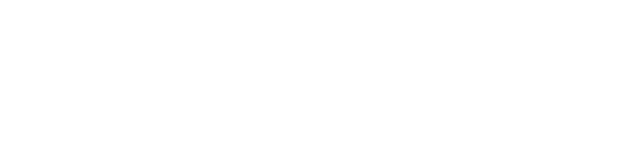
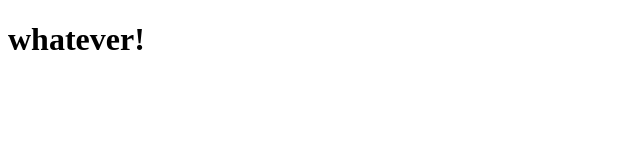
Before and after one commit to iamDebe/git_pract, a plain HTML site: page index.html in a window 1280 px wide. Shown: the whole page, without its empty margins (0-640 px from the left). Drawn offline with Linux system fonts and the light colour scheme.

Commit message:
added index h1

```diff
--- a/index.html
+++ b/index.html
@@ -6,6 +6,7 @@
 	<title> whooo!</title>
 </head>
 <body>
+	<h1>whatever!</h1>
 
 </body>
 </html>
```
